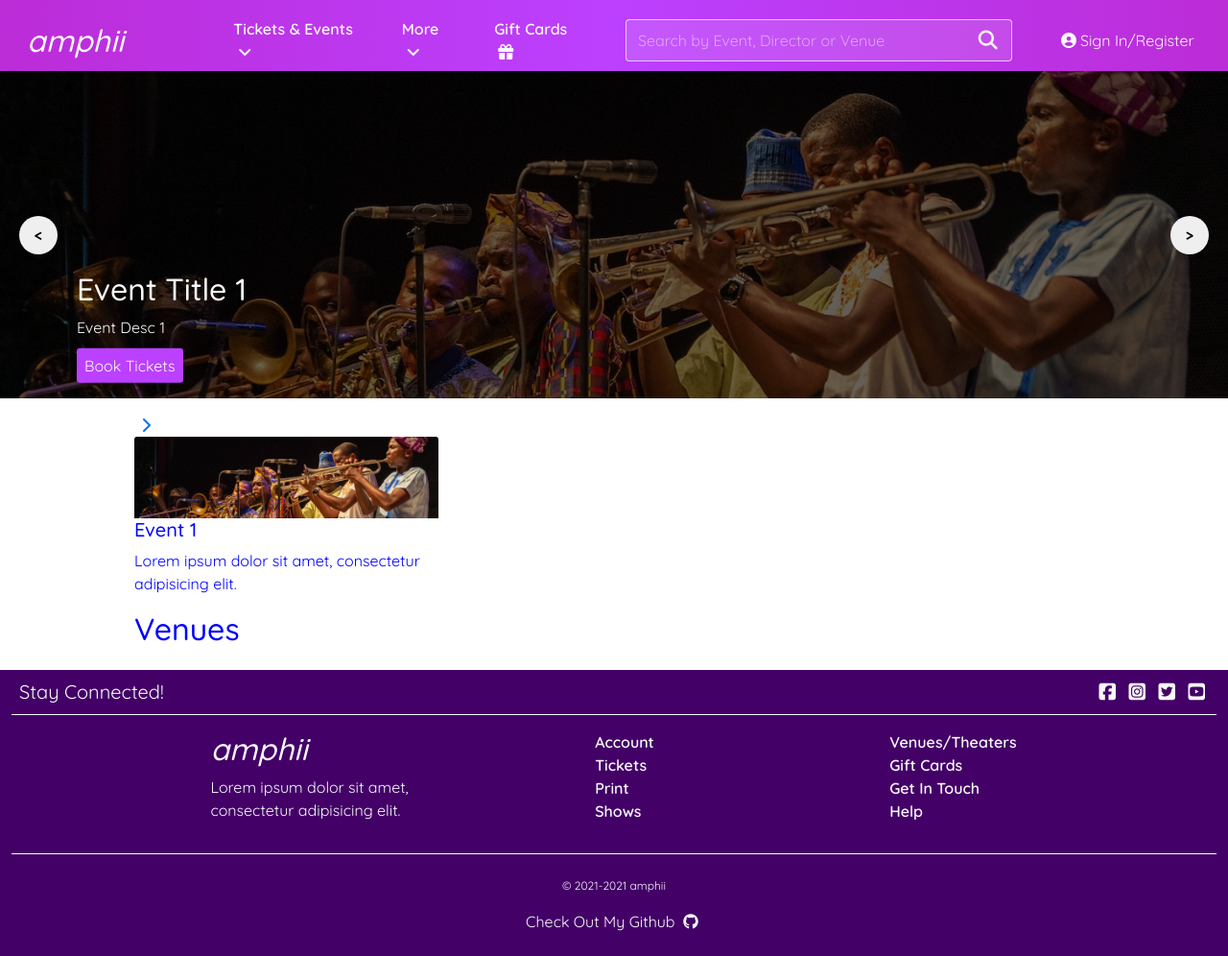
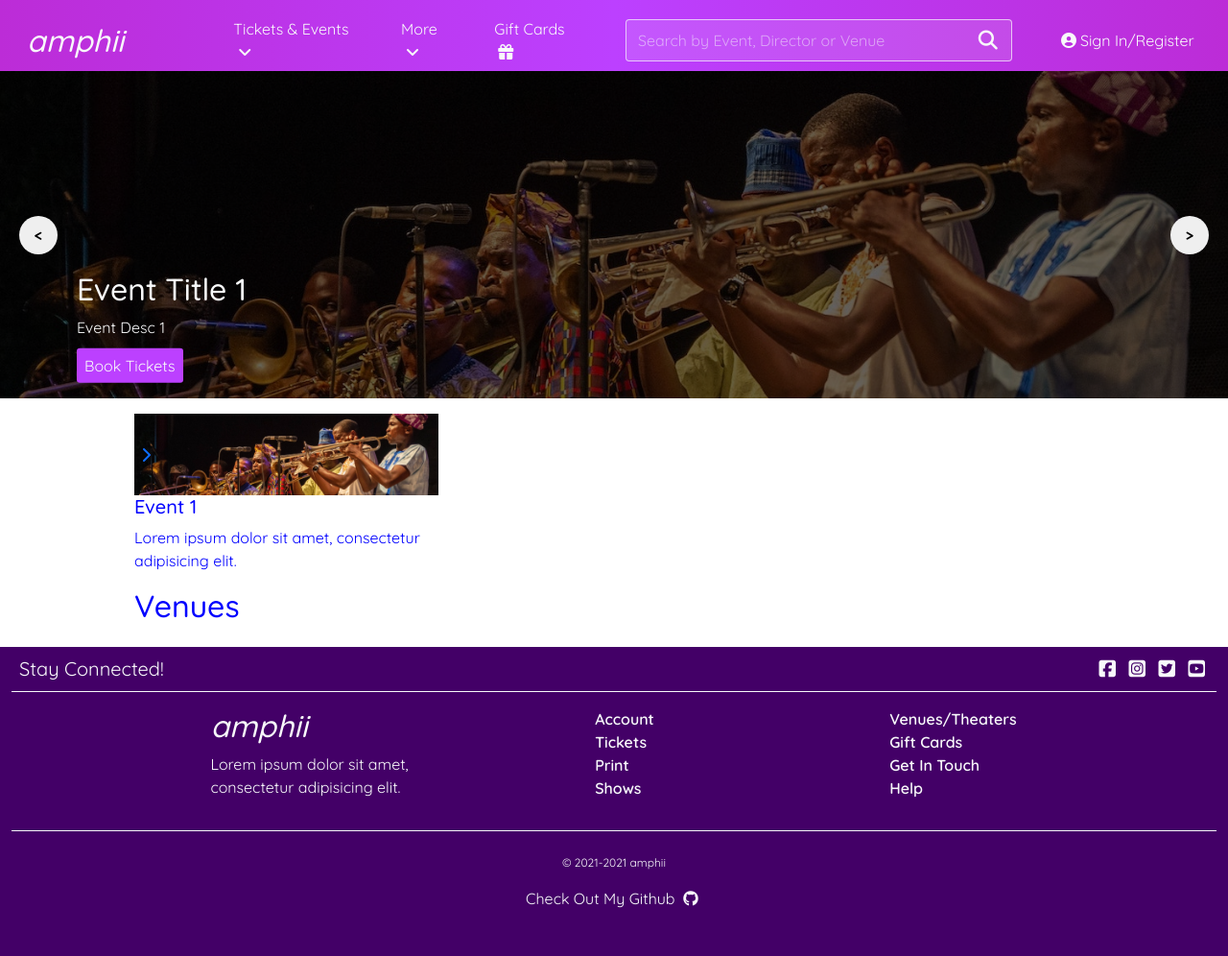
Before and after one commit to S-Lowes/Code-Institute-MS4, a Django app: page / in a window 1280 px wide. Shown: the whole page at 96% size. After the commit the page ends 946 px from the top, so only its background shows below. Run offline with Django 3.2, Linux system fonts and the light colour scheme; some libraries are stand-ins or nearby versions.

Commit message:
(refactor): Menu navigation styling changes

```diff
--- a/home/static/home/css/home.css
+++ b/home/static/home/css/home.css
@@ -0,0 +1,21 @@
+.home-event {
+    display: inline-block;
+    position: relative;
+    vertical-align: top;
+    overflow: hidden;
+}
+
+.home-event a {
+    display: block;
+}
+
+.home-event-image {
+    display: block;
+    width: 100%;
+}
+
+.home-event-click {
+    position: absolute;
+    top: 50%;
+    transform: translateY(-50%);
+}
--- a/home/templates/home/index.html
+++ b/home/templates/home/index.html
@@ -48,17 +48,18 @@
 </div>
 
 <!-- Rows -->
-
 <div class="container my-3">
   <div class="row justify-content-center">
     <div class="col-4">
-      <div class="">
+      <div class="home-event">
         <a href="">
-          <span class="icon">
-            <i class="fas fa-chevron-right"></i>
-          </span>
+          <img src="/media/eventhero1.jpg" class="home-event-image" alt="">
+          <div class="home-event-click">
+            <span class="icon">
+              <i class="fas fa-chevron-right"></i>
+            </span>
+          </div>
         </a>
-        <img src="/media/eventhero1.jpg" class="card-img-top" alt="">
       </div>
       <div class="">
           <h5 class="">Event 1</h5>
--- a/static/css/base.css
+++ b/static/css/base.css
@@ -47,7 +47,7 @@ header {
 }
 
 .nav-item {
-    font-weight: 600;
+    font-weight: 400;
     text-decoration: none;
     border-bottom: 0px solid rgb(248, 249, 250, 1);
     padding: 0px 10px;
```
